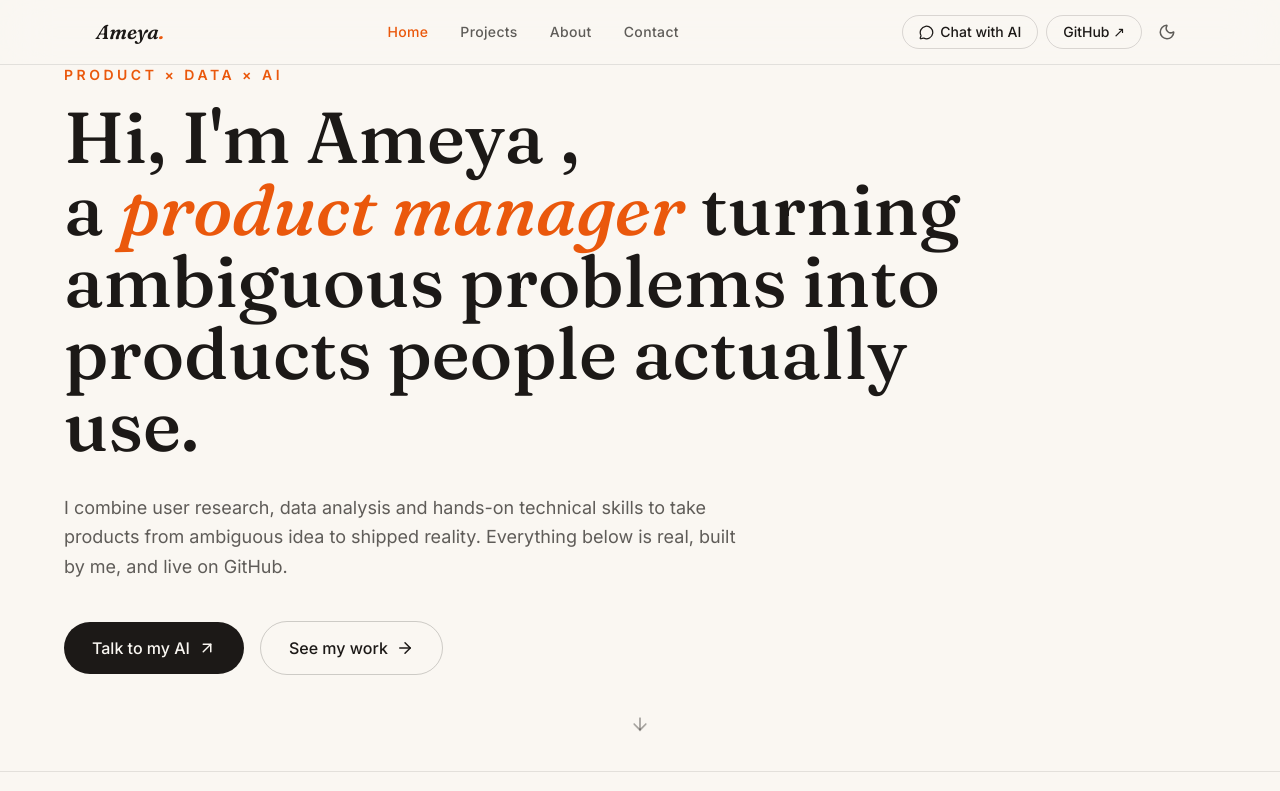
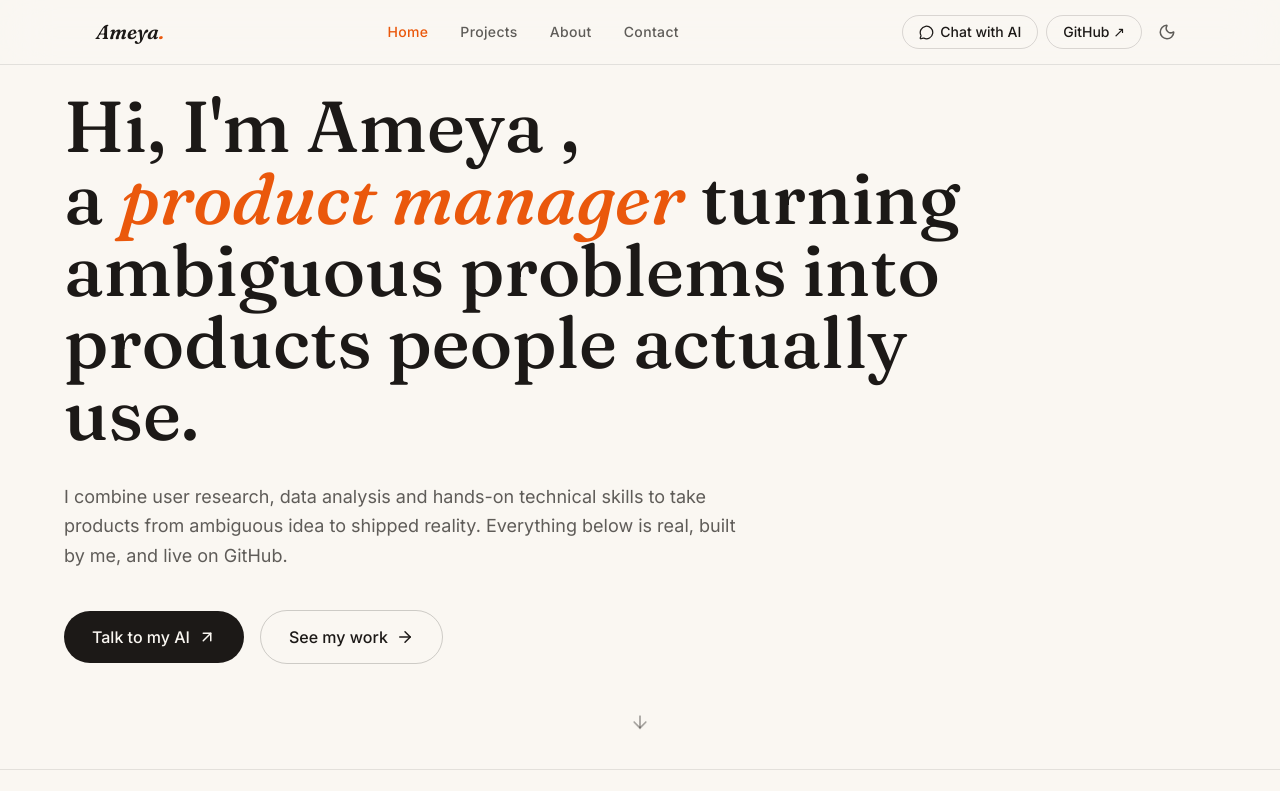
Before and after one commit to ayema99/ameya-portfolio, a React (Create React App) app: page / in a window 1280 px wide. Shown: the top 791 px of the page. Built offline with nearby package versions, Linux system fonts and the light colour scheme.

Commit message:
Commented out product description in Home page for future reference

```diff
--- a/src/pages/Home.js
+++ b/src/pages/Home.js
@@ -36,11 +36,11 @@ const Home = () => {
 
           <Reveal>
 
-            <p className="text-sm font-semibold uppercase tracking-[0.25em] text-accent dark:text-accent-dark">
+            {/* <p className="text-sm font-semibold uppercase tracking-[0.25em] text-accent dark:text-accent-dark">
 
               Product × Data × AI
 
-            </p>
+            </p> */}
 
             <h1 className="mt-4 max-w-4xl font-display text-5xl font-medium leading-[1.08] text-ink dark:text-white sm:text-6xl lg:text-7xl">
 
```
